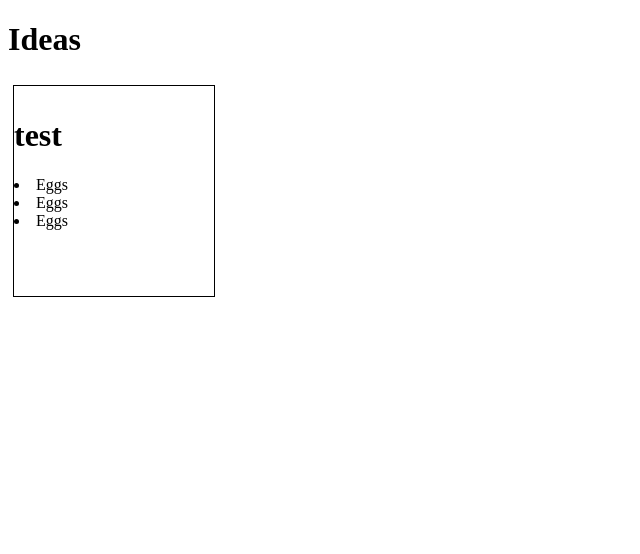
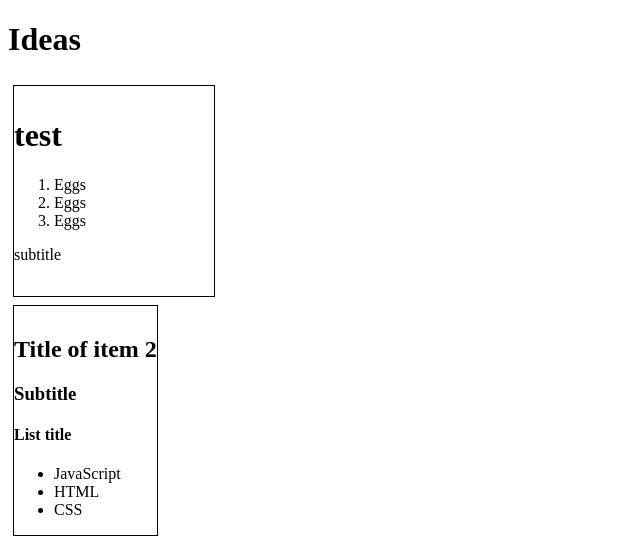
Before and after one commit to fedcocoa/ideas, a plain HTML site: page index.html in a window 1280 px wide. Shown: the whole page, without its empty margins (0-640 px from the left). Drawn offline with Linux system fonts and the light colour scheme.

Commit message:
Got the basic functionality of JSON fields to HTML

```diff
--- a/ideas.js
+++ b/ideas.js
@@ -6,9 +6,8 @@ let items = [
                 value: 'test'
             },
             {
-                type: 'ul'
-            },
-            {
+                type: 'ol',
+                children: [{
                     type: 'li',
                     value: 'Eggs'
                 },
@@ -19,6 +18,11 @@ let items = [
                 {
                     type: 'li',
                     value: 'Eggs'
+                }]
+            },
+            {
+                type: 'p',
+                value: 'subtitle'
             }
         ],
         style: {
@@ -37,20 +41,24 @@ function loaded() {
 
 function createItem(item) {
     console.log(item);
-    let rootNode = canvas.appendChild(document.createElement('div'));
-    rootNode.classList.add('item');
-    setSize(rootNode,item.style.width,item.style.height);
+    let itemNode = canvas.appendChild(document.createElement('div'));
+    itemNode.classList.add('item');
+    setSize(itemNode,item.style.width,item.style.height);
     for(let i = 0; i < item.fields.length; i++) {
-        rootNode.appendChild(createNode(item.fields[i]));
+        createNode(itemNode,item.fields[i]);
     }
 }
 
-function createNode(field) {
-    let fieldRoot = document.createElement(field.type);
+function createNode(parent,field) {
+    let fieldRoot = parent.appendChild(document.createElement(field.type));
     if(field.value != null) {
         fieldRoot.appendChild(document.createTextNode(field.value));
     }
-    return fieldRoot;
+    if(field.children != null) {
+        for(let i = 0; i < field.children.length; i++) {
+            createNode(fieldRoot,field.children[i]);
+        }
+    }
 }
 
 function setSize(node,width,height) {
--- a/index.css
+++ b/index.css
@@ -10,3 +10,7 @@ html {
     position: fixed;
     overflow: scroll;
 }
+
+.two {
+    top: 300px;
+}
--- a/index.html
+++ b/index.html
@@ -9,6 +9,16 @@
         <script src='ideas.js'></script>
         <h1>Ideas</h1>
         <div id='canvas'>
+            <div class='item two'>
+                <h2>Title of item 2</h2>
+                <h3>Subtitle</h3>
+                <h4>List title</h4>
+                <ul>
+                    <li>JavaScript</li>
+                    <li>HTML</li>
+                    <li>CSS</li>
+                </ul>
+            </div>
         </div>
     </body>
 </html>
```
Lines whose indentation alone changed are shown as unchanged.
